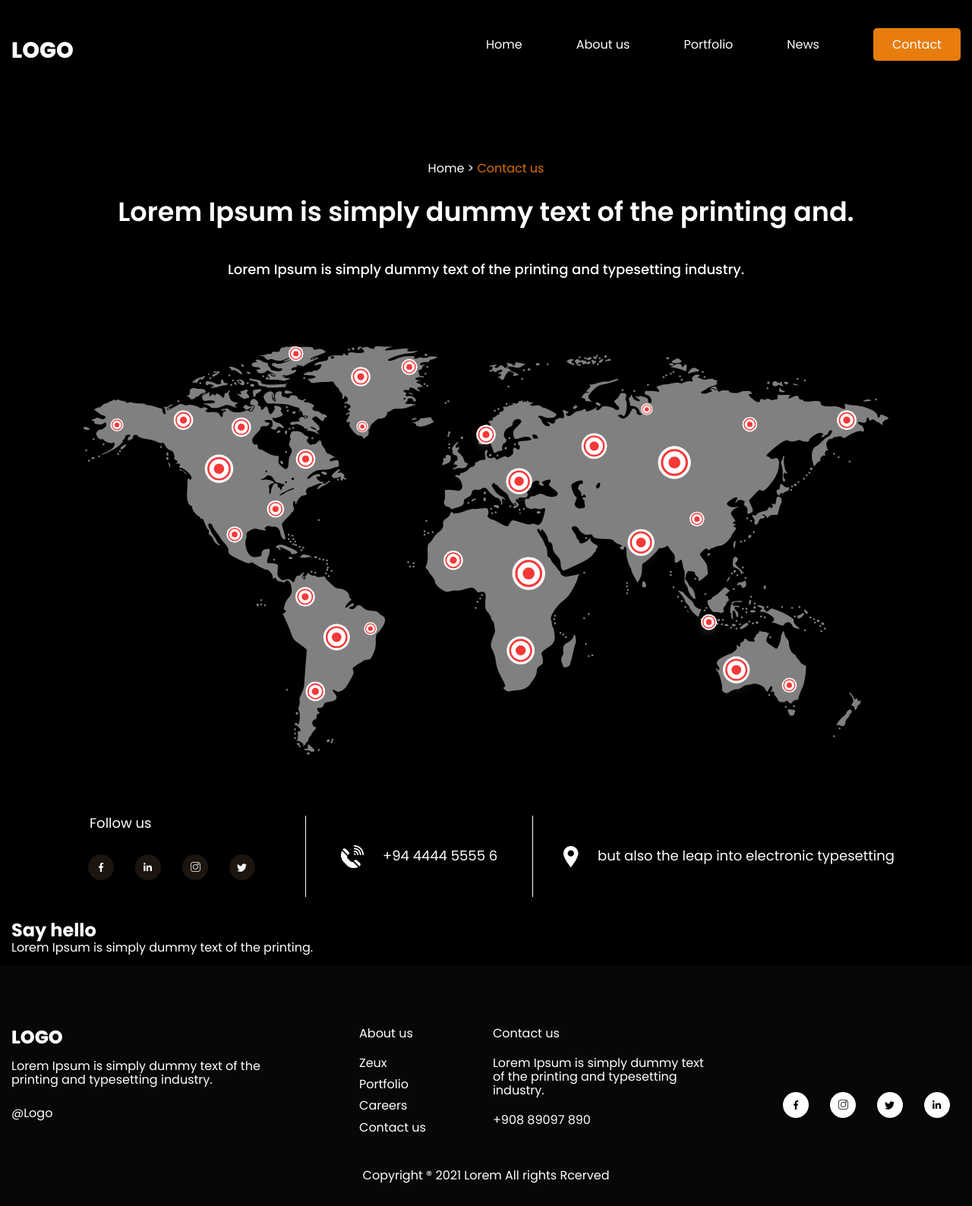
After one commit to AshurMezan/gaming-website, a PHP site: page /contacts.html in a window 1280 px wide. The commit adds this page. Shown: the whole page at 76% size. Run offline with PHP 8.4, Linux system fonts and the light colour scheme.

Commit message:
Закончил страницу с картой

```diff
--- a/CSS/about_us.css
+++ b/CSS/about_us.css
@@ -98,6 +98,9 @@
     position: relative;
     align-self: baseline;
 }
+.hero_about-wrapper img {
+    border-radius: 15px;
+}
 
 .wrapper_clicker {
     display: flex;
@@ -107,6 +110,7 @@
     position: absolute;
     left: 0;
     bottom: 5px;
+    border-radius: 15px;
 }
 
 .clicker_left, .clicker_right, .clicker_text {
--- /dev/null
+++ b/CSS/contacts.css
@@ -0,0 +1,69 @@
+.section_map {
+    background: rgba(0, 0, 0, 1);
+    display: flex;
+    flex-direction: column;
+    flex-wrap: nowrap;
+    justify-content: center;
+    align-items: center;
+    padding-bottom: 140px;
+
+}
+body {
+    background: rgba(0, 0, 0, 1) !important;
+}
+
+.section_map > nav {
+    margin-top: 100px;
+}
+.section_map-title {
+    margin-top: 15px;
+    font-size: 35px;
+    line-height: 180%;
+    text-align: center;
+}
+.section_map-text {
+    display: inline-block;
+    margin-top: 12px;
+    font-size: 18px;
+    text-align: center;
+}
+.section_map-img {
+    margin-top: 90px;
+}
+.section_map-wrapper {
+    margin-top: 80px;
+    display: flex;
+    font-size: 18px;
+}
+.section_map-social_icon {
+    width: 300px;
+    display: flex;
+    flex-direction: column;
+    row-gap: 20px;
+
+}
+.section_map-social_icon > span{
+
+    padding-left: 16px;
+}
+
+.social_icon-wrapper {
+    display: flex;
+    row-gap: 15px;
+}
+.section_map-phone {
+    display: flex;
+    column-gap: 25px;
+    border-right: 1px solid var(--main-white);
+    border-left: 1px solid var(--main-white);
+    width: 300px;
+    align-items: center;
+    justify-content: center;
+}
+
+.location_point {
+    display: flex;
+    column-gap: 20px;
+    align-items: center;
+    padding-left: 35px;
+}
--- a/CSS/main.css
+++ b/CSS/main.css
@@ -2,6 +2,7 @@
 @import url("var.css");
 @import url("media.css");
 @import url("about_us.css");
+@import url("contacts.css");
 
 /* Poppins Font Weights */
 .poppins-regular {
--- a/about.html
+++ b/about.html
@@ -57,7 +57,7 @@
                 <li class="active"><a href="/about.html">About us</a></li>
                 <li><a href="#">Portfolio</a></li>
                 <li><a href="#">News</a></li>
-                <li class="btn"><a href="#">Contact</a></li>
+                <li class="btn"><a href="/contacts.html">Contact</a></li>
             </ul>
         </nav>
     </header>
--- /dev/null
+++ b/contacts.html
@@ -0,0 +1,140 @@
+<!DOCTYPE html>
+<html lang="ru">
+<head>
+    <meta charset="UTF-8"/>
+    <!-- 🎨 Стили -->
+    <link rel="stylesheet" href="CSS/normalize.css"/>
+    <link rel="stylesheet" href="CSS/main.css"/>
+    <meta name="viewport" content="width=device-width, initial-scale=1.0"/>
+    <title>Game Website</title>
+
+    <!-- 🧠 SEO и описание -->
+    <meta
+            name="description"
+            content="Game Website — учебный проект с современным дизайном и интерактивными элементами."
+    />
+    <meta
+            name="keywords"
+            content="игры, сайт, HTML, CSS, учебный проект, web"
+    />
+    <meta name="author" content="Лев Гуляев"/>
+
+    <!-- 🖼️ Иконка сайта -->
+    <link rel="icon" type="image/x-icon" href="IMG/icon.png"/>
+
+    <!-- 📱 Цвет адресной строки (на мобильных) -->
+    <meta name="theme-color" content="#0d0d0d"/>
+
+    <!-- 📣 Open Graph (для превью в соцсетях и мессенджерах) -->
+    <meta property="og:title" content="Game Website"/>
+    <meta property="og:description" content="Учебный проект — Game Website"/>
+    <meta property="og:type" content="website"/>
+    <meta
+            property="og:url"
+            content="https://github.com/AshurMezan/gaming-website"
+    />
+    <meta
+            property="og:image"
+            content="https://github.com/AshurMezan/game-website/raw/main/images/preview.jpg"
+    />
+
+    <!-- 🐦 Twitter Card -->
+    <meta name="twitter:card" content="summary_large_image"/>
+    <meta name="twitter:title" content="Game Website"/>
+    <meta name="twitter:description" content="Учебный проект — Game Website"/>
+    <meta
+            name="twitter:image"
+            content="https://github.com/AshurMezan/game-website/raw/main/images/preview.jpg"
+    />
+</head>
+<body>
+
+<header style="padding-top: 50px" class="container">
+    <span class="logo poppins-extrabold">logo</span>
+    <nav>
+        <ul>
+            <li><a href="/">Home</a></li>
+            <li><a href="/about.html">About us</a></li>
+            <li><a href="#">Portfolio</a></li>
+            <li><a href="#">News</a></li>
+            <li class="btn"><a href="/contacts.html">Contact</a></li>
+        </ul>
+    </nav>
+</header>
+<main>
+    <section class="section_map container">
+        <nav class="breadcrumbs poppins-regular" aria-label="Хлебные крошки"><span><a
+                href="index.html">Home</a> &gt; </span><span><a
+                href="/contacts.html">Contact us</a></span>
+        </nav>
+        <h1 class="section_map-title poppins-semibold">Lorem Ipsum is simply dummy text of the printing and.</h1>
+        <span class="section_map-text poppins-medium">Lorem Ipsum is simply dummy text of the printing and typesetting industry. </span>
+        <img class="section_map-img" src="IMG/constacts/map.svg" alt="Карта"/>
+        <div class="section_map-wrapper poppins-regular">
+            <div class="section_map-social_icon">
+                <span>Follow us</span>
+                <div class="social_icon-wrapper">
+                    <a href="#"><img src="IMG/constacts/facebook.svg" alt="социальная сеть"></a>
+                    <a href="#"><img src="IMG/constacts/in.svg" alt="социальная сеть"></a>
+                    <a href="#"><img src="IMG/constacts/instagram.svg" alt="социальная сеть"></a>
+                    <a href="#"><img src="IMG/constacts/twitter.svg" alt="социальная сеть"></a>
+                </div>
+            </div>
+            <div class="section_map-phone">
+                <img src="IMG/constacts/phone.svg" alt="контакт" width="30" height="30">
+                <span>+94 4444 5555 6</span>
+            </div>
+            <div class="location_point">
+                <img src="IMG/constacts/point.svg" alt="геолокация" width="30" height="30">
+                <span>but also the leap into electronic typesetting</span>
+            </div>
+        </div>
+    </section>
+    <section class="section_form">
+        <div class="container">
+            <h2>
+                Say hello
+            </h2>
+            <span>Lorem Ipsum is simply dummy text of the printing.</span>
+            <form action="#" method="post">
+
+            </form>
+        </div>
+
+
+    </section>
+</main>
+<footer class="block">
+    <div class="container">
+        <div class="footer_logo">
+            <p class=" poppins-extrabold">logo</p>
+            <p class="poppins-regular">Lorem Ipsum is simply dummy text of the printing and typesetting
+                industry.</p>
+            <p class="poppins-regular">@Logo</p>
+        </div>
+        <div class="footer_about poppins-regular">
+            <p><a href="#">About us</a></p>
+            <p><a href="#">Zeux</a></p>
+            <p><a href="#">Portfolio</a></p>
+            <p><a href="#">Careers</a></p>
+            <p><a href="#">Contact us</a></p>
+        </div>
+        <div class="footer_contacts poppins-regular">
+            <p>Contact us</p>
+            <p>Lorem Ipsum is simply dummy text of the printing and typesetting industry.</p>
+            <p>+908 89097 890</p>
+        </div>
+        <div class="footer_social">
+            <a href="#"><img src="IMG/footer/fasebook.svg" alt=""></a>
+            <a href="#"><img src="IMG/footer/instagram.svg" alt=""></a>
+            <a href="#"><img src="IMG/footer/twitter.svg" alt=""></a>
+            <a href="#"><img src="IMG/footer/in.svg" alt=""></a>
+        </div>
+    </div>
+    <div class="footer_end poppins-regular">
+        <p>Copyright ® 2021 Lorem All rights Rcerved</p>
+    </div>
+</footer>
+<script></script>
+</body>
+</html>
--- a/index.html
+++ b/index.html
@@ -58,7 +58,7 @@
                 <li><a href="/about.html">About us</a></li>
                 <li><a href="#">Portfolio</a></li>
                 <li><a href="#">News</a></li>
-                <li class="btn"><a href="#">Contact</a></li>
+                <li class="btn"><a href="/contacts.html">Contact</a></li>
             </ul>
         </nav>
     </header>
```
Also changed, not shown: IMG/constacts/facebook.svg (added), IMG/constacts/in.svg (added), IMG/constacts/instagram.svg (added), IMG/constacts/map.svg (added), IMG/constacts/phone.svg (added), IMG/constacts/point.svg (added), IMG/constacts/twitter.svg (added).
